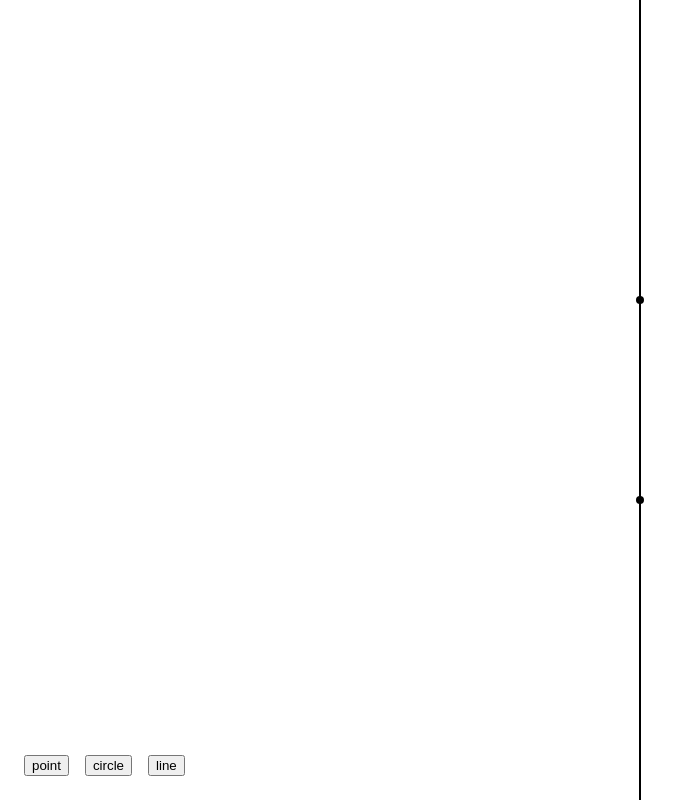
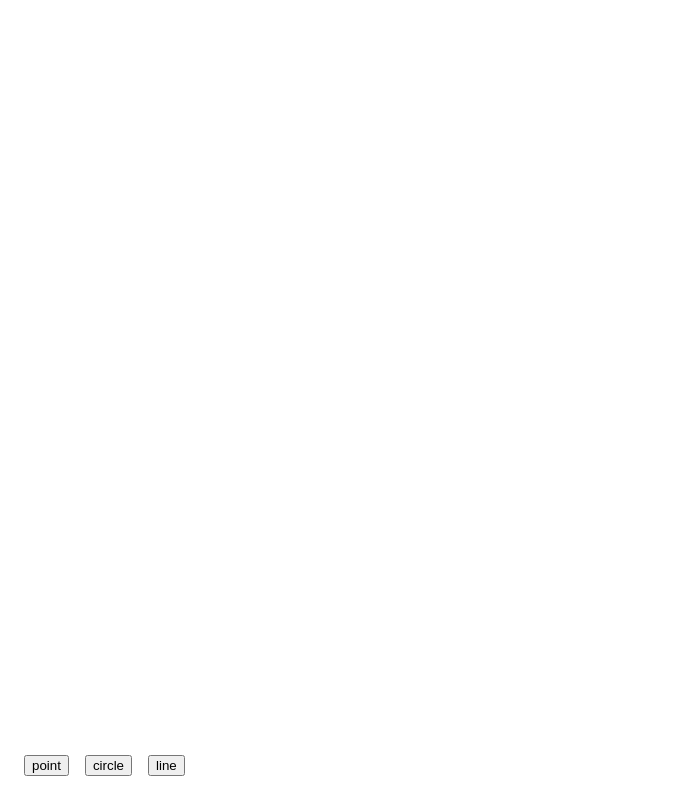
Before and after one commit to arrocke/euclid, a React (Create React App) app: page / in a window 1280 px wide. Shown: the whole page, without its empty margins (0-683 px from the left). Built offline with nearby package versions, Linux system fonts and the light colour scheme.

Commit message:
no initial construction

```diff
--- a/src/components/Canvas.js
+++ b/src/components/Canvas.js
@@ -7,11 +7,7 @@ import useWindowSize from '../hooks/windowSize'
 
 function Canvas({ tool }) {
   const { width, height } = useWindowSize()
-  const [{ elements, intersections}, dispatch] = useConstruction([
-    { type: 'point', y: -100, x: 0 },
-    { type: 'point', y: 100, x: 0 },
-    { type: 'line', p1: 0, p2: 1 }
-  ])
+  const [{ elements, intersections}, dispatch] = useConstruction([])
   const [clickedPoint, setClickedPoint] = useState(null)
 
   const onPointClick = (point) => {
```
